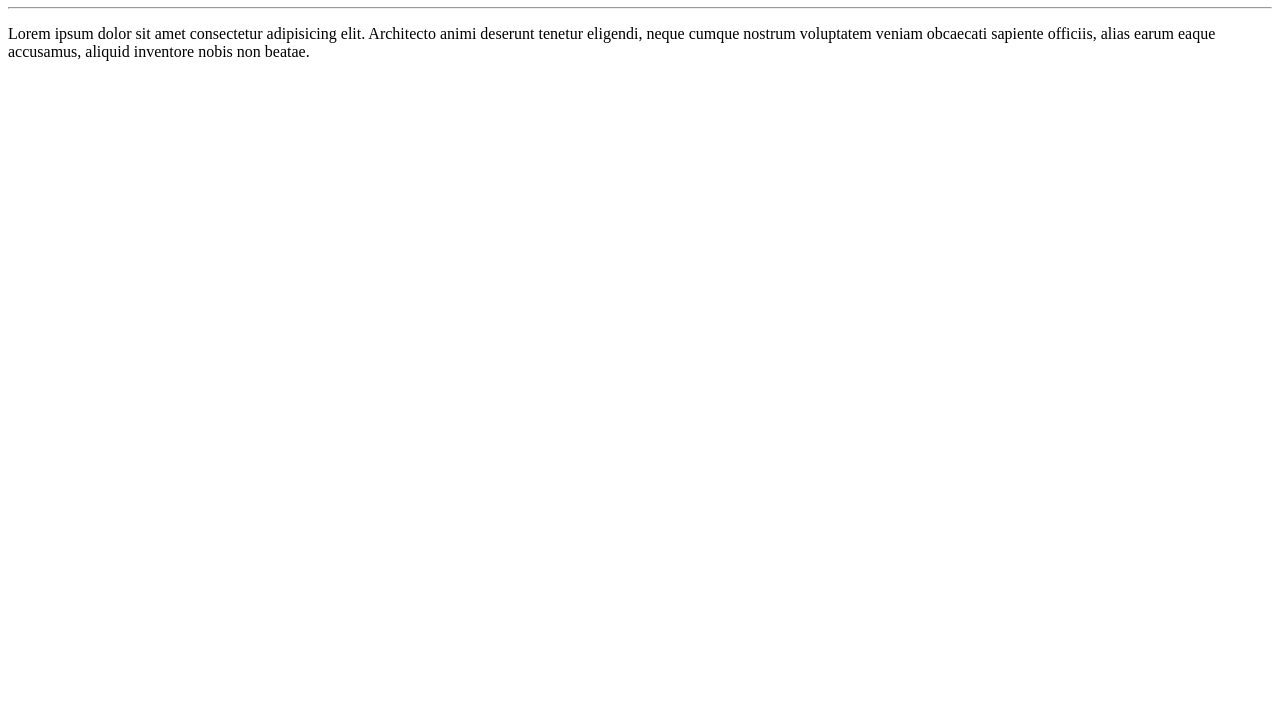
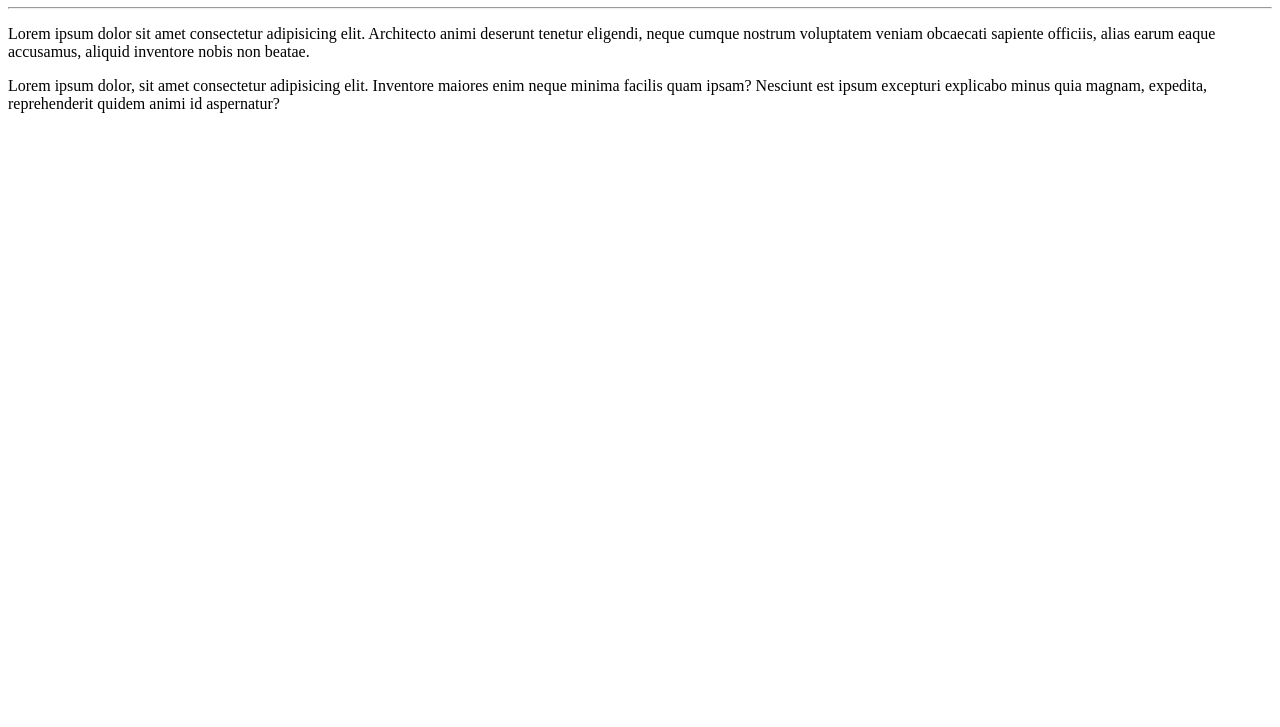
Before and after one commit to DevManuela/Ola-Mundo, a plain HTML site: page site-exemplo/index.html in a window 1280 px wide. Shown: the part 73-800 px from the top of the page. Drawn offline with Linux system fonts and the light colour scheme.

Commit message:
Adcionei um parágrafo

```diff
--- a/site-exemplo/index.html
+++ b/site-exemplo/index.html
@@ -9,5 +9,6 @@
     <h1>Olá, Mundo!</h1>
     <hr>
     <p>Lorem ipsum dolor sit amet consectetur adipisicing elit. Architecto animi deserunt tenetur eligendi, neque cumque nostrum voluptatem veniam obcaecati sapiente officiis, alias earum eaque accusamus, aliquid inventore nobis non beatae.</p>
+    <p>Lorem ipsum dolor, sit amet consectetur adipisicing elit. Inventore maiores enim neque minima facilis quam ipsam? Nesciunt est ipsum excepturi explicabo minus quia magnam, expedita, reprehenderit quidem animi id aspernatur?</p>
 </body>
 </html>
```
